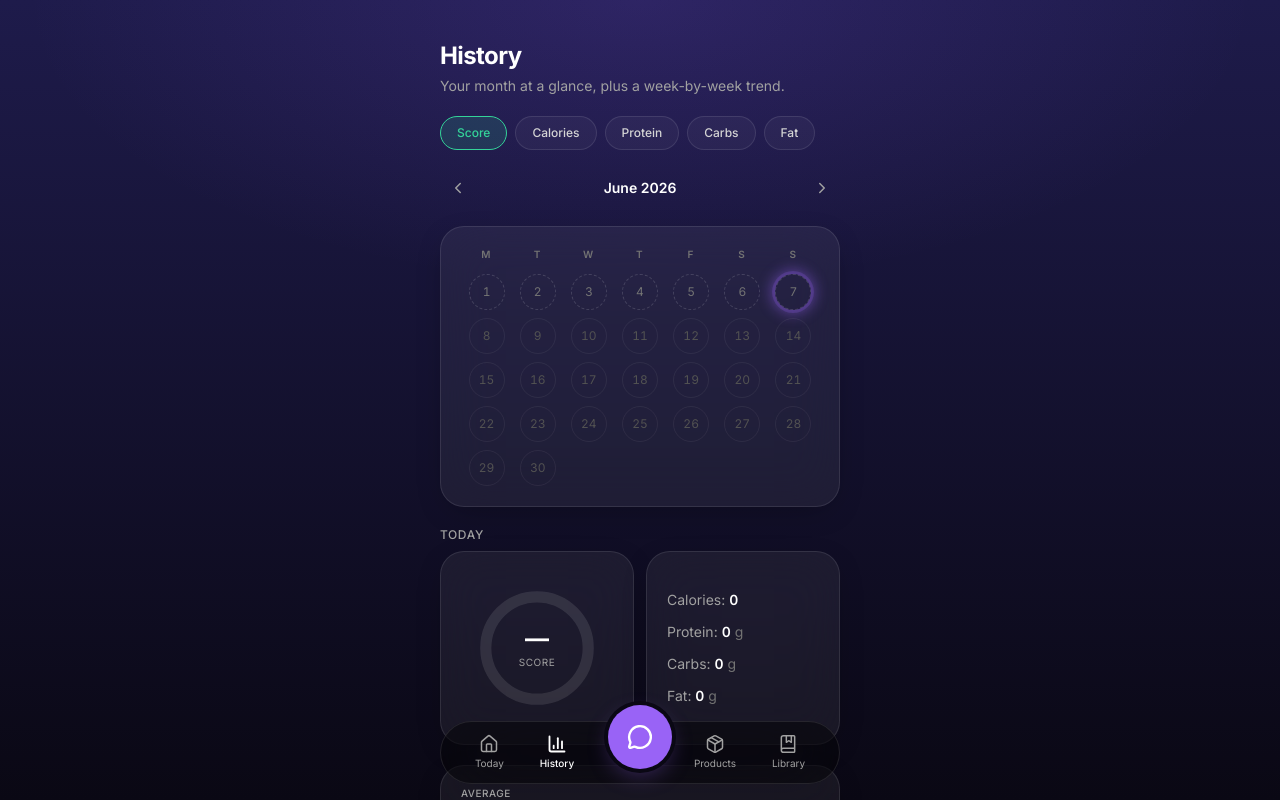
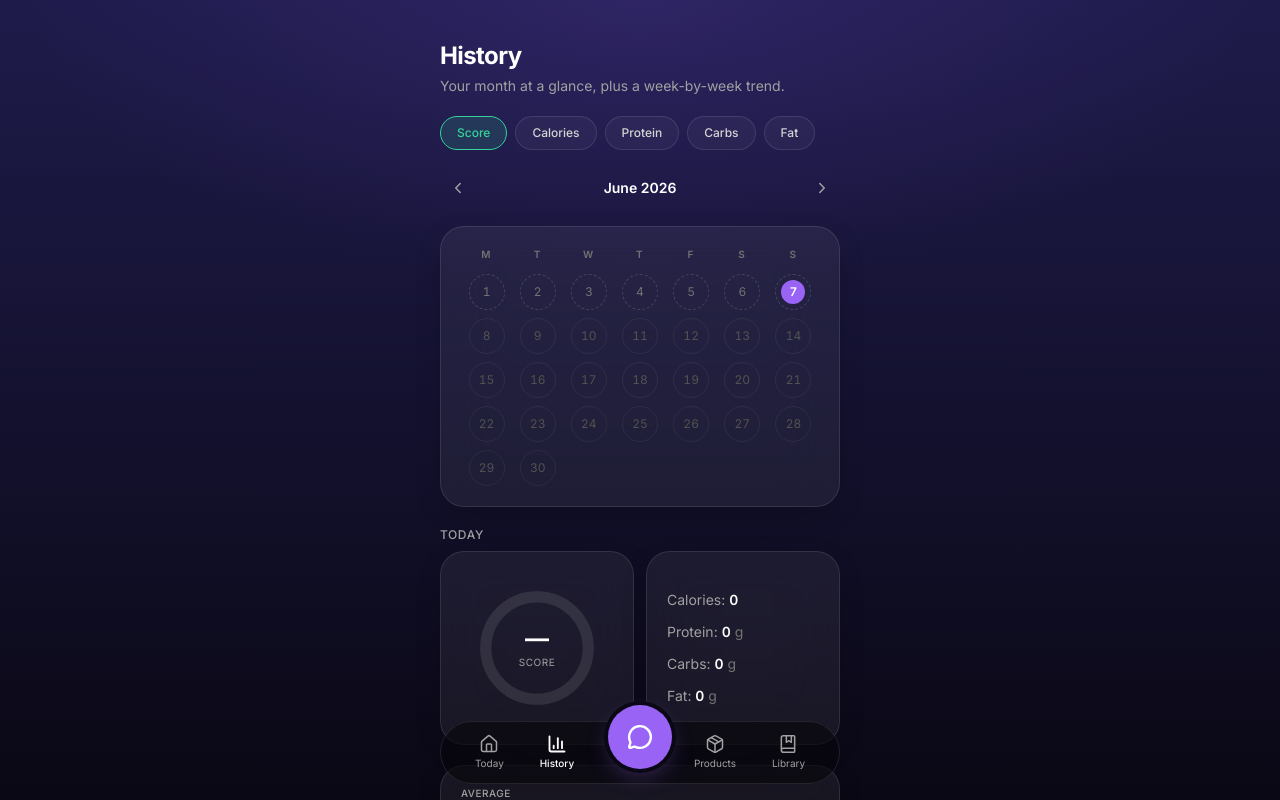
Before and after one commit to valentinalorcap/klara-app, a Next.js app: page /history in a window 1280 px wide. Built offline with nearby package versions, Linux system fonts and the light colour scheme; no server answers; the database is empty; sample sign-in values are in the browser's storage.

Commit message:
style(history): selected calendar day uses a filled violet circle
Calendar selection switches to a solid violet fill (white number); the
week-chart point keeps its soft glow.

```diff
--- a/src/components/HistoryCalendar.tsx
+++ b/src/components/HistoryCalendar.tsx
@@ -64,11 +64,7 @@ export function HistoryCalendar({
               )}
               {isSelected ? (
                 <span
-                  className="pointer-events-none absolute inset-0 rounded-full"
-                  style={{
-                    boxShadow:
-                      '0 0 0 3px rgba(153,99,246,0.18), 0 0 14px 4px rgba(153,99,246,0.45)',
-                  }}
+                  className="pointer-events-none absolute inset-1.5 rounded-full bg-[var(--accent)]"
                   aria-hidden
                 />
               ) : cell.isToday ? (
@@ -80,11 +76,13 @@ export function HistoryCalendar({
               <span
                 className={cn(
                   'relative text-xs tabular-nums',
-                  cell.isFuture
-                    ? 'text-neutral-600'
-                    : empty
-                      ? 'text-neutral-500'
-                      : 'font-semibold text-white',
+                  isSelected
+                    ? 'font-semibold text-white'
+                    : cell.isFuture
+                      ? 'text-neutral-600'
+                      : empty
+                        ? 'text-neutral-500'
+                        : 'font-semibold text-white',
                 )}
               >
                 {day}
```
